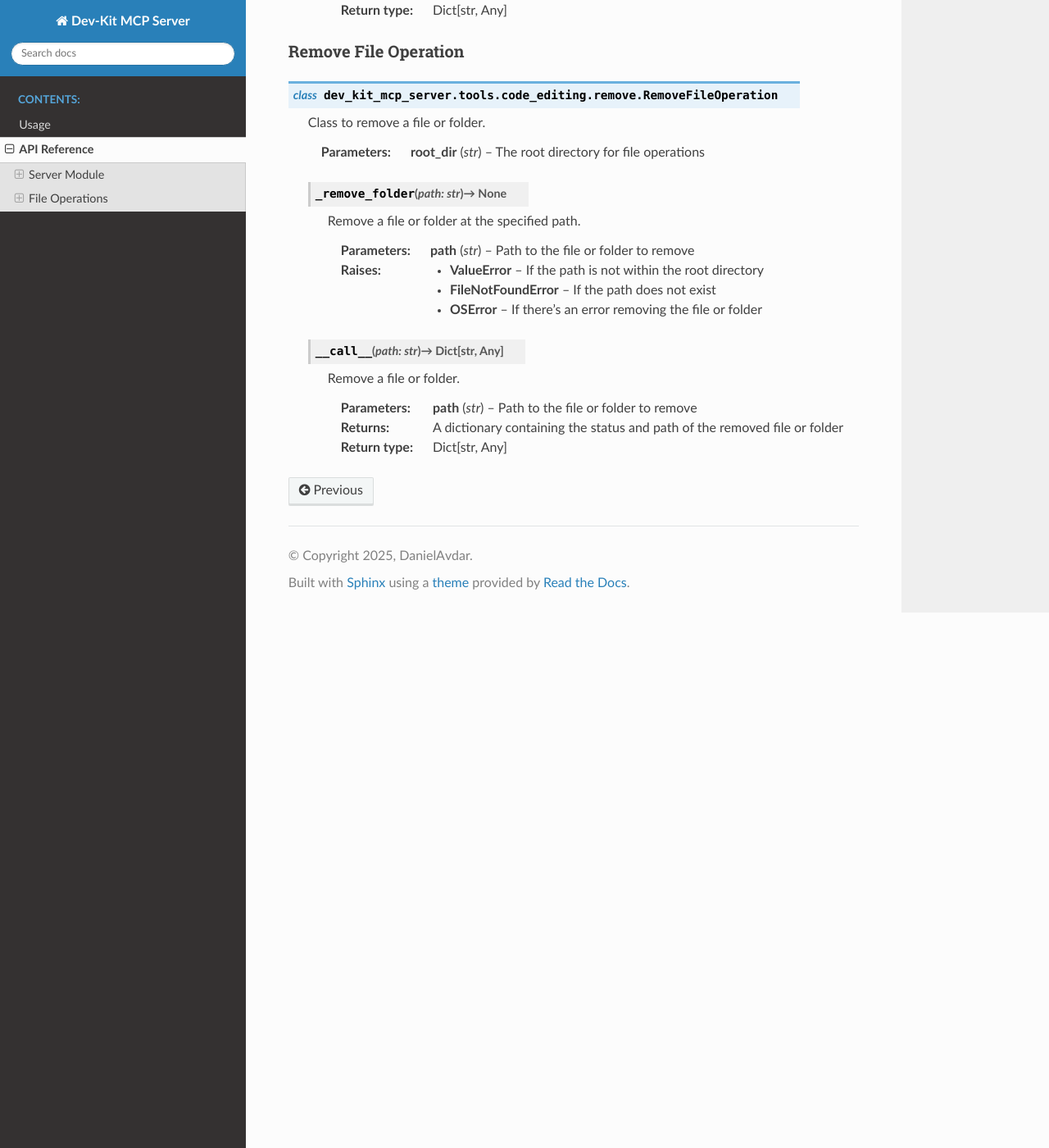
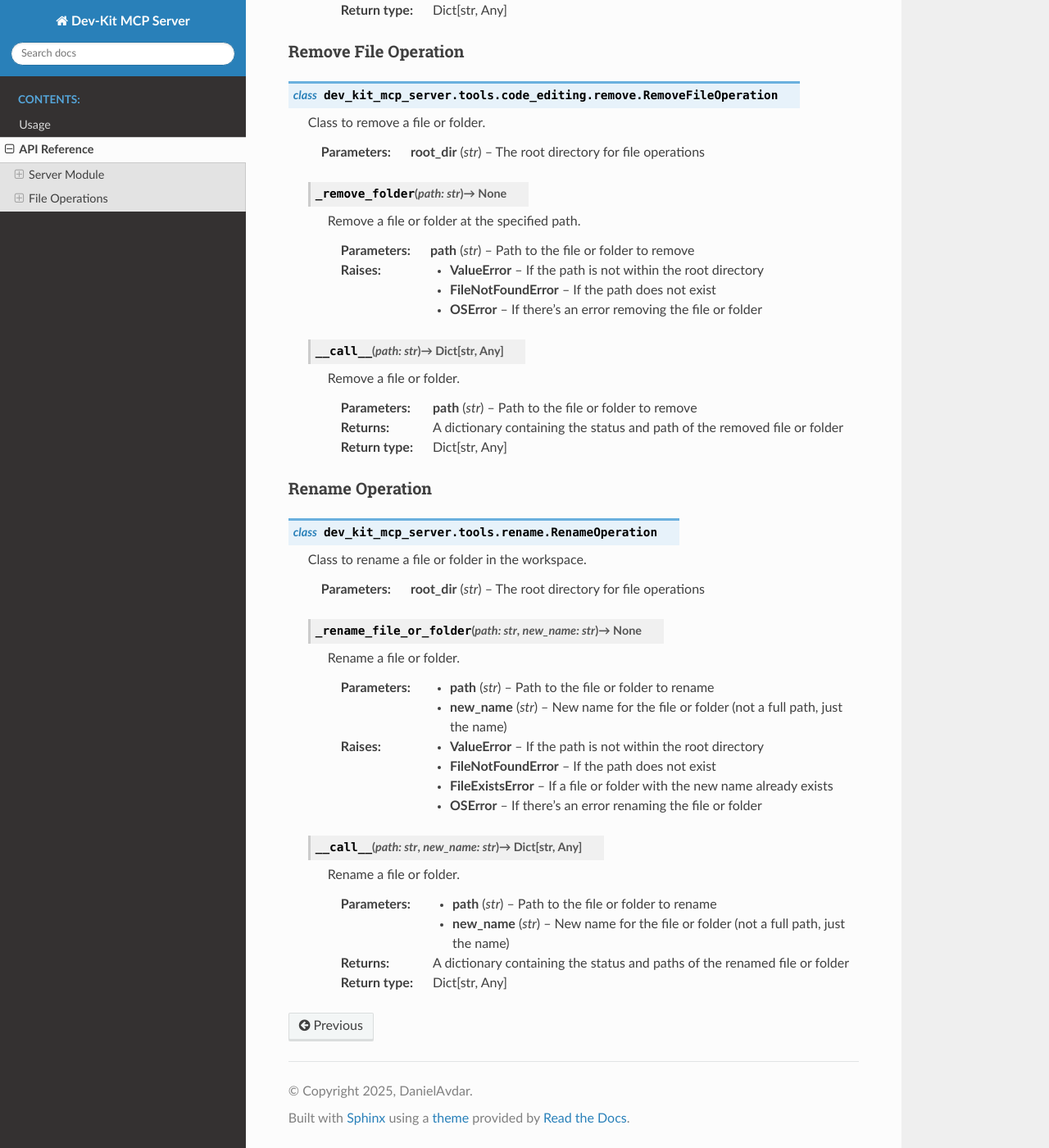
Before and after one commit to DanielAvdar/dev-kit-mcp-server, a Sphinx documentation site: the page built from docs/source/api.rst, in a window 1280 px wide and 1400 px high, scrolled down 2128 px. Shown: the whole window at 82% size. Built offline with Sphinx 7.4.7 and the Read the Docs theme 3.1.0, drawn with Linux system fonts in a browser that asks for light colours.

Commit message:
Add RenameOperation to toolset and implement corresponding tests
Introduced the RenameOperation tool for renaming files or directories. Updated the toolset, API documentation, and usage guidelines to reflect this addition. Included comprehensive unit tests to ensure functionality and edge case handling.

Signed-off-by: DanielAvdar <66269169+DanielAvdar@users.noreply.github.com>

```diff
--- a/docs/source/api.rst
+++ b/docs/source/api.rst
@@ -147,3 +147,39 @@ Remove File Operation
       :type path: str
       :return: A dictionary containing the status and path of the removed file or folder
       :rtype: Dict[str, Any]
+
+Rename Operation
+~~~~~~~~~~~~~~~~~~~~~
+
+.. py:module:: dev_kit_mcp_server.tools.rename
+
+.. py:class:: RenameOperation
+
+   Class to rename a file or folder in the workspace.
+
+   :param root_dir: The root directory for file operations
+   :type root_dir: str
+
+   .. py:method:: _rename_file_or_folder(path: str, new_name: str) -> None
+
+      Rename a file or folder.
+
+      :param path: Path to the file or folder to rename
+      :type path: str
+      :param new_name: New name for the file or folder (not a full path, just the name)
+      :type new_name: str
+      :raises ValueError: If the path is not within the root directory
+      :raises FileNotFoundError: If the path does not exist
+      :raises FileExistsError: If a file or folder with the new name already exists
+      :raises OSError: If there's an error renaming the file or folder
+
+   .. py:method:: __call__(path: str, new_name: str) -> Dict[str, Any]
+
+      Rename a file or folder.
+
+      :param path: Path to the file or folder to rename
+      :type path: str
+      :param new_name: New name for the file or folder (not a full path, just the name)
+      :type new_name: str
+      :return: A dictionary containing the status and paths of the renamed file or folder
+      :rtype: Dict[str, Any]
```
Also changed, not shown: docs/source/usage.rst (+16 -0 lines), 4 other files.
